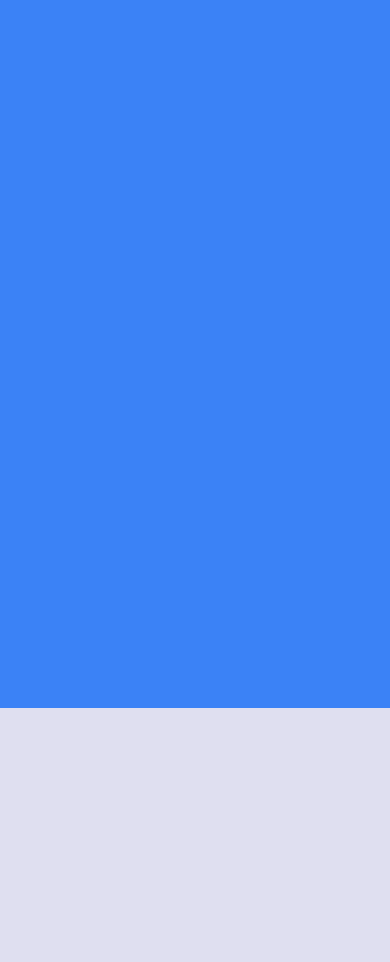
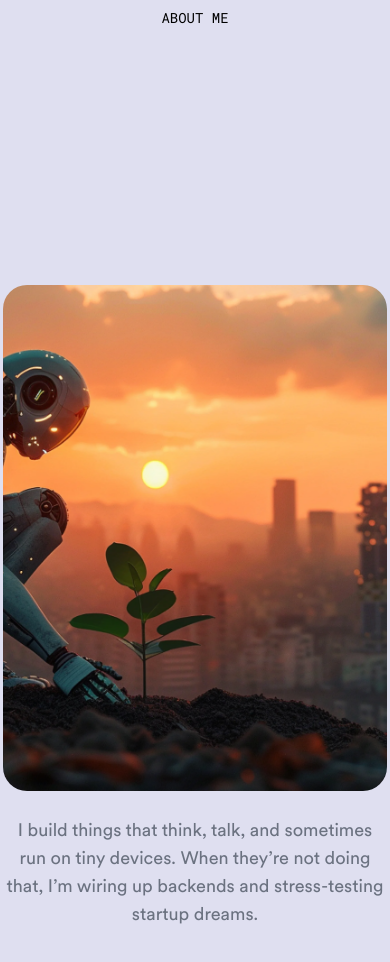
Before and after one commit to YuvaneshSankar/myportfolio, a React (Vite) app in the folder frontend/: page / in a window 390 px wide. Shown: the part 980-1942 px from the top of the page. Before the commit the page ends 1688 px from the top, so only its background shows below. Built offline with nearby package versions, Linux system fonts and the light colour scheme; a web font is replaced by a local one.

Commit message:
Added about componenet

```diff
--- a/frontend/src/App.jsx
+++ b/frontend/src/App.jsx
@@ -1,11 +1,14 @@
 import Hero from './components/Hero';
+import About from "./components/About";
+
 
 const App = () => {
   return (
     <main className="realtive min-h-screen w-screen overflow-x-hidden">
       <Hero />
+      <About />
 
-      <section className="z-0 min-h-screen bg-blue-500"/>
+      {/* <section className="z-0 min-h-screen bg-blue-500"/> */}
     </main>
   )
 }
--- /dev/null
+++ b/frontend/src/components/About.jsx
@@ -0,0 +1,62 @@
+import gsap from "gsap";
+import { useGSAP } from "@gsap/react";
+import { ScrollTrigger } from "gsap/all";
+
+import AnimatedTitle from "./AnimatedTitle";
+
+gsap.registerPlugin(ScrollTrigger);
+
+const About = () => {
+  useGSAP(() => {
+    const clipAnimation = gsap.timeline({
+      scrollTrigger: {
+        trigger: "#clip",
+        start: "center center",
+        end: "+=800 center",
+        scrub: 0.5,
+        pin: true,
+        pinSpacing: true,
+      },
+    });
+
+    clipAnimation.to(".mask-clip-path", {
+      width: "100vw",
+      height: "100vh",
+      borderRadius: 0,
+    });
+  });
+
+  return (
+    <div id="about" className="min-h-screen w-screen">
+      <div className="relative mb-8 mt-36 flex flex-col items-center gap-5">
+        <p className="font-general text-sm uppercase md:text-[10px]">
+          About me
+        </p>
+
+        <AnimatedTitle
+          title="Mak<b>i</b>ng life <br /> smarter with AI"
+          containerClass="mt-5 !text-black text-center"
+        />
+
+        <div className="about-subtext">
+          <p className="text-gray-500">
+            I build things that think, talk, and sometimes run on tiny devices.
+            When they’re not doing that, I’m wiring up backends and stress-testing startup dreams.
+          </p>
+        </div>
+      </div>
+
+      <div className="h-dvh w-screen" id="clip">
+        <div className="mask-clip-path about-image">
+          <img
+            src="img/about.webp"
+            alt="Background"
+            className="absolute left-0 top-0 size-full object-cover"
+          />
+        </div>
+      </div>
+    </div>
+  );
+};
+
+export default About;
--- /dev/null
+++ b/frontend/src/components/AnimatedTItle.jsx
@@ -0,0 +1,57 @@
+import { gsap } from "gsap";
+import { useEffect, useRef } from "react";
+import { ScrollTrigger } from "gsap/ScrollTrigger";
+import clsx from "clsx";
+
+gsap.registerPlugin(ScrollTrigger);
+
+const AnimatedTitle = ({ title, containerClass }) => {
+  const containerRef = useRef(null);
+
+  useEffect(() => {
+    const ctx = gsap.context(() => {
+      const titleAnimation = gsap.timeline({
+        scrollTrigger: {
+          trigger: containerRef.current,
+          start: "100 bottom",
+          end: "center bottom",
+          toggleActions: "play none none reverse",
+        },
+      });
+
+      titleAnimation.to(
+        ".animated-word",
+        {
+          opacity: 1,
+          transform: "translate3d(0, 0, 0) rotateY(0deg) rotateX(0deg)",
+          ease: "power2.inOut",
+          stagger: 0.02,
+        },
+        0
+      );
+    }, containerRef);
+
+    return () => ctx.revert(); // Clean up on unmount
+  }, []);
+
+  return (
+    <div ref={containerRef} className={clsx("animated-title", containerClass)}>
+      {title.split("<br />").map((line, index) => (
+        <div
+          key={index}
+          className="flex-center max-w-full flex-wrap gap-2 px-10 md:gap-3"
+        >
+          {line.split(" ").map((word, idx) => (
+            <span
+              key={idx}
+              className="animated-word"
+              dangerouslySetInnerHTML={{ __html: word }}
+            />
+          ))}
+        </div>
+      ))}
+    </div>
+  );
+};
+
+export default AnimatedTitle;
--- a/frontend/src/components/Hero.jsx
+++ b/frontend/src/components/Hero.jsx
@@ -147,7 +147,7 @@
 
         <div className="absolute left-0 top-0 z-40 size-full">
           <div className="mt-24 px-5 sm:px-10">
-            <h1 className="special-font hero-heading text-blue-300">
+            <h1 className="special-font hero-heading text-black">
               Yuva<b>n</b>esh
             </h1>
 
```
Also changed, not shown: frontend/public/img/about.webp (added).
